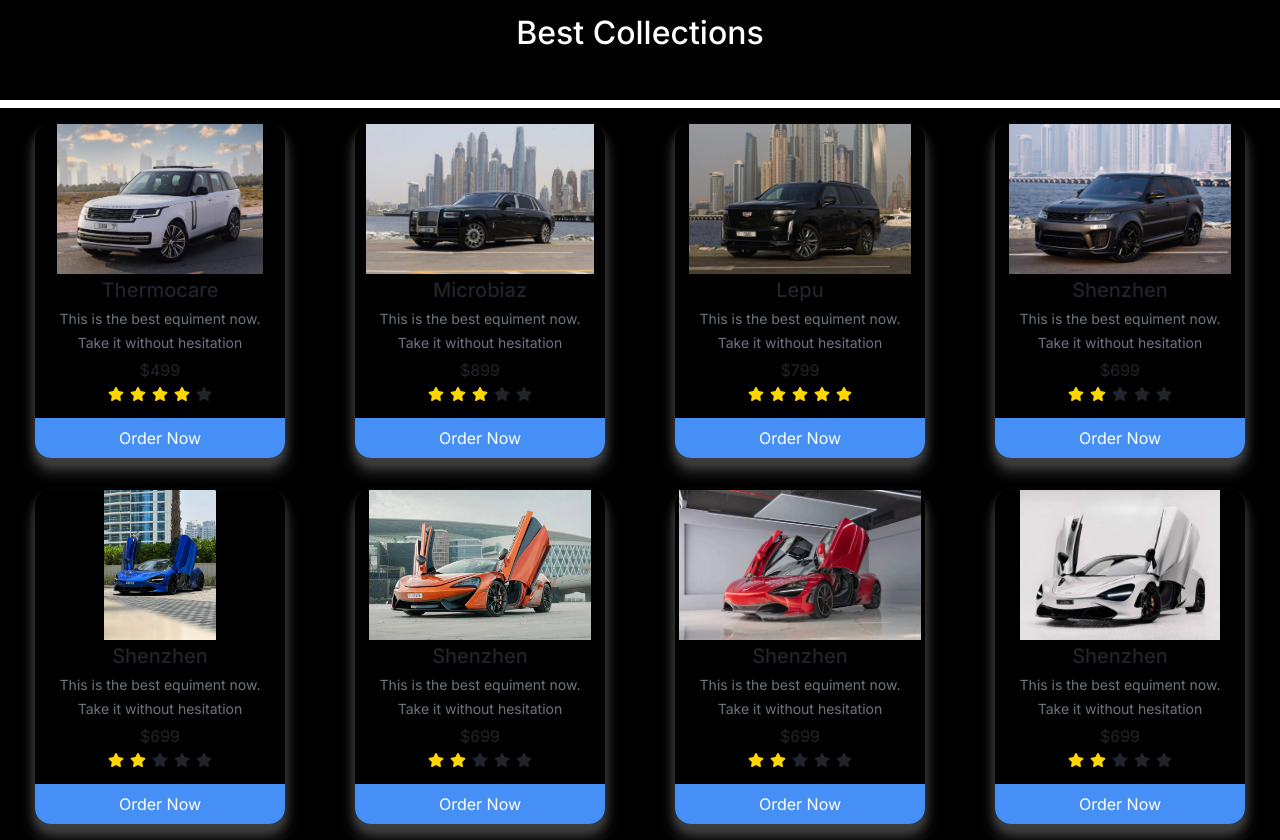
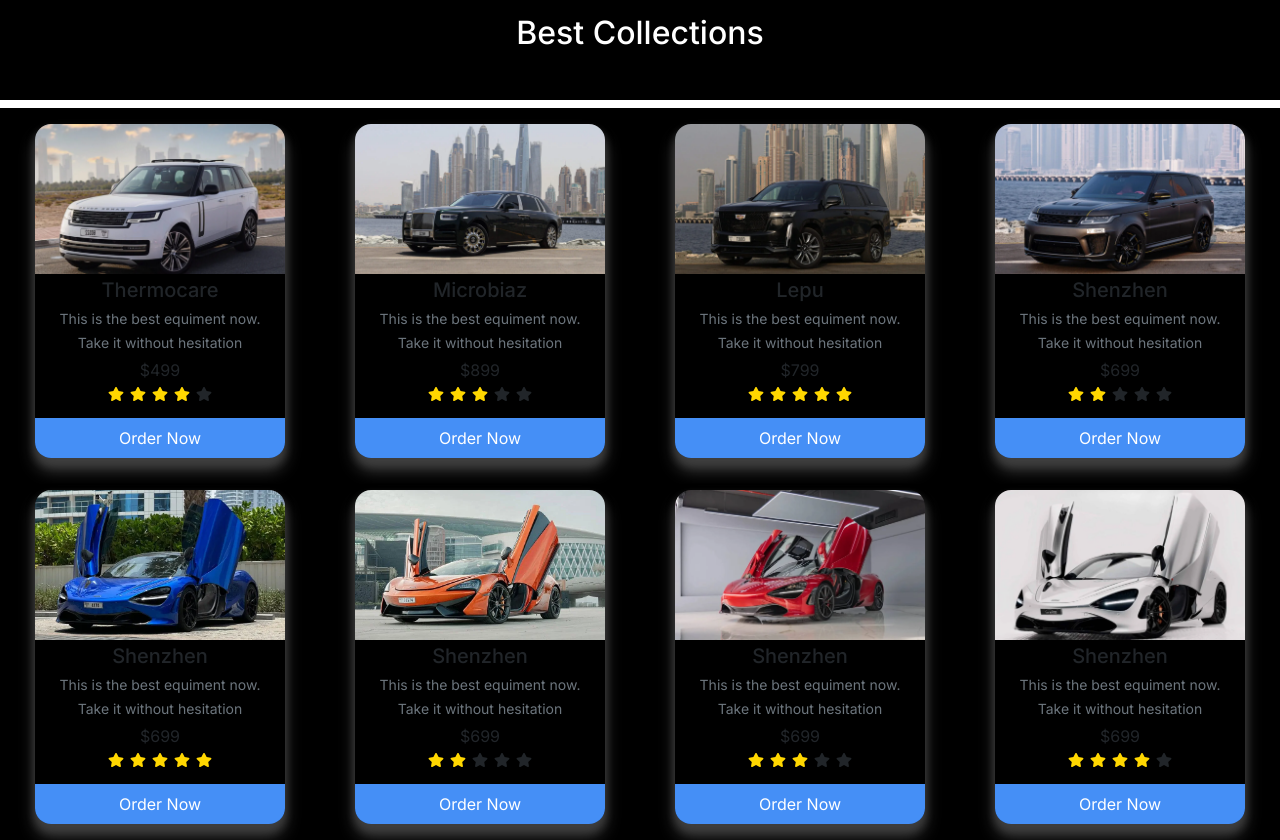
Before and after one commit to kennataddese6/rentcars, a Next.js app: page / in a window 1280 px wide. Shown: the part 840-1680 px from the top of the page. Built offline with nearby package versions, Linux system fonts and the light colour scheme.

Commit message:
enhance cards

```diff
--- a/app/globals.css
+++ b/app/globals.css
@@ -149,7 +149,9 @@ header ul li {
   transform: translateY(-12px);
 }
 .productImage {
-  object-fit: contain;
+  object-fit: cover;
+  border-top-left-radius: 16px;
+  border-top-right-radius: 16px;
 }
 .order-button {
   background-color: #458ff6;
--- a/app/page.tsx
+++ b/app/page.tsx
@@ -148,9 +148,9 @@ export default function Home() {
           <p className="text-center  w-50 d-flex mx-auto justify-content-around px-2">
             <FaStar color="gold" />
             <FaStar color="gold" />
-            <FaStar />
-            <FaStar />
-            <FaStar />
+            <FaStar color="gold" />
+            <FaStar color="gold" />
+            <FaStar color="gold" />
           </p>
           <button className="order-button">Order Now</button>
         </div>
@@ -196,7 +196,7 @@ export default function Home() {
           <p className="text-center  w-50 d-flex mx-auto justify-content-around px-2">
             <FaStar color="gold" />
             <FaStar color="gold" />
-            <FaStar />
+            <FaStar color="gold" />
             <FaStar />
             <FaStar />
           </p>
@@ -220,8 +220,8 @@ export default function Home() {
           <p className="text-center  w-50 d-flex mx-auto justify-content-around px-2">
             <FaStar color="gold" />
             <FaStar color="gold" />
-            <FaStar />
-            <FaStar />
+            <FaStar color="gold" />
+            <FaStar color="gold" />
             <FaStar />
           </p>
           <button className="order-button">Order Now</button>
```
